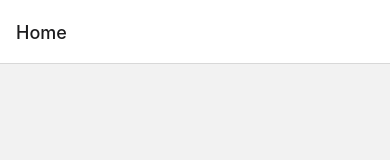
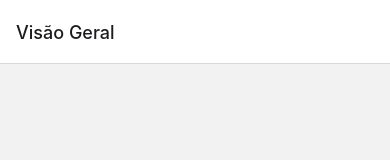
Before and after one commit to kazuuu/2tdss2023, a React Native app in the folder FiapApp/: screen / in a window 390 px wide. Shown: the top 160 px of the page. Built offline with nearby package versions, Linux system fonts and the light colour scheme.

Commit message:
react-navigation-part4-stack-options

```diff
--- a/FiapApp/App.js
+++ b/FiapApp/App.js
@@ -8,7 +8,11 @@ export default function App() {
   return (
     <NavigationContainer>
       <Stack.Navigator initialRouteName="Home">
-        <Stack.Screen name="Home" component={HomeScreen} />
+        <Stack.Screen
+          name="Home"
+          component={HomeScreen}
+          options={{title: 'Visão Geral'}}
+        />
         <Stack.Screen name="Detalhes" component={DetalhesScreen} />
       </Stack.Navigator>
     </NavigationContainer>
```
